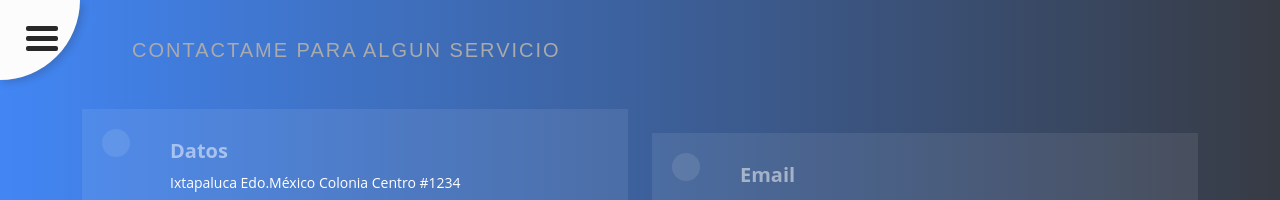
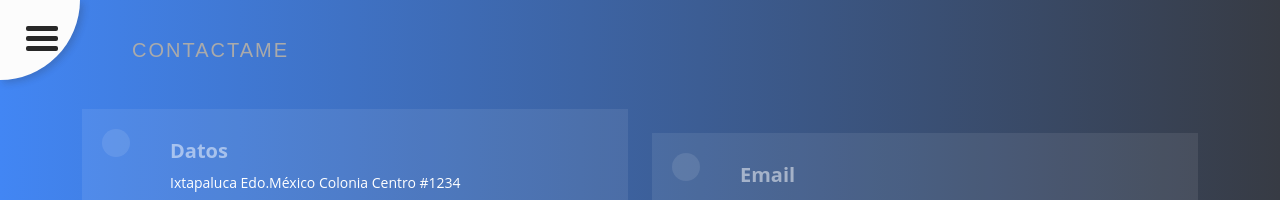
Before and after one commit to OscarAndresMP/home, a plain HTML site: page contact.html in a window 1280 px wide. Shown: the top 200 px of the page. Drawn offline with Linux system fonts and the light colour scheme.

Commit message:
PagePrincipal v2.2

```diff
--- a/contact.html
+++ b/contact.html
@@ -5,6 +5,7 @@
     <meta http-equiv="X-UA-Compatible" content="IE=edge">
     <meta name="viewport" content="width=device-width, initial-scale=1.0">
     <title>Contacto</title>
+    <link href="img/contacto.jpg" rel="icon">
     <link rel="stylesheet" href="css/bootstrap.min.css">
     <link rel="stylesheet" href="css/styleContact.css">
     <link rel="stylesheet" href="plugins/bootstrap-icons/bootstrap-icons.css">
@@ -65,7 +66,7 @@
             <div class="container">
 
                 <div class="section-title">
-                    <h2>Contactame Para Algun Servicio</h2>
+                    <h2>Contactame</h2>
                 </div>
 
             <div class="row mt-2">
--- a/css/styleContact.css
+++ b/css/styleContact.css
@@ -9,6 +9,7 @@ body {
   position: relative;
 
 }
+
 
 .section-title h2 {
   font-size: 20px;
```
Also changed, not shown: galleria.html (+1 -0 lines), index.html (+1 -0 lines), img/contacto.jpg (added), img/galleria.png (added), img/home.png (added).
